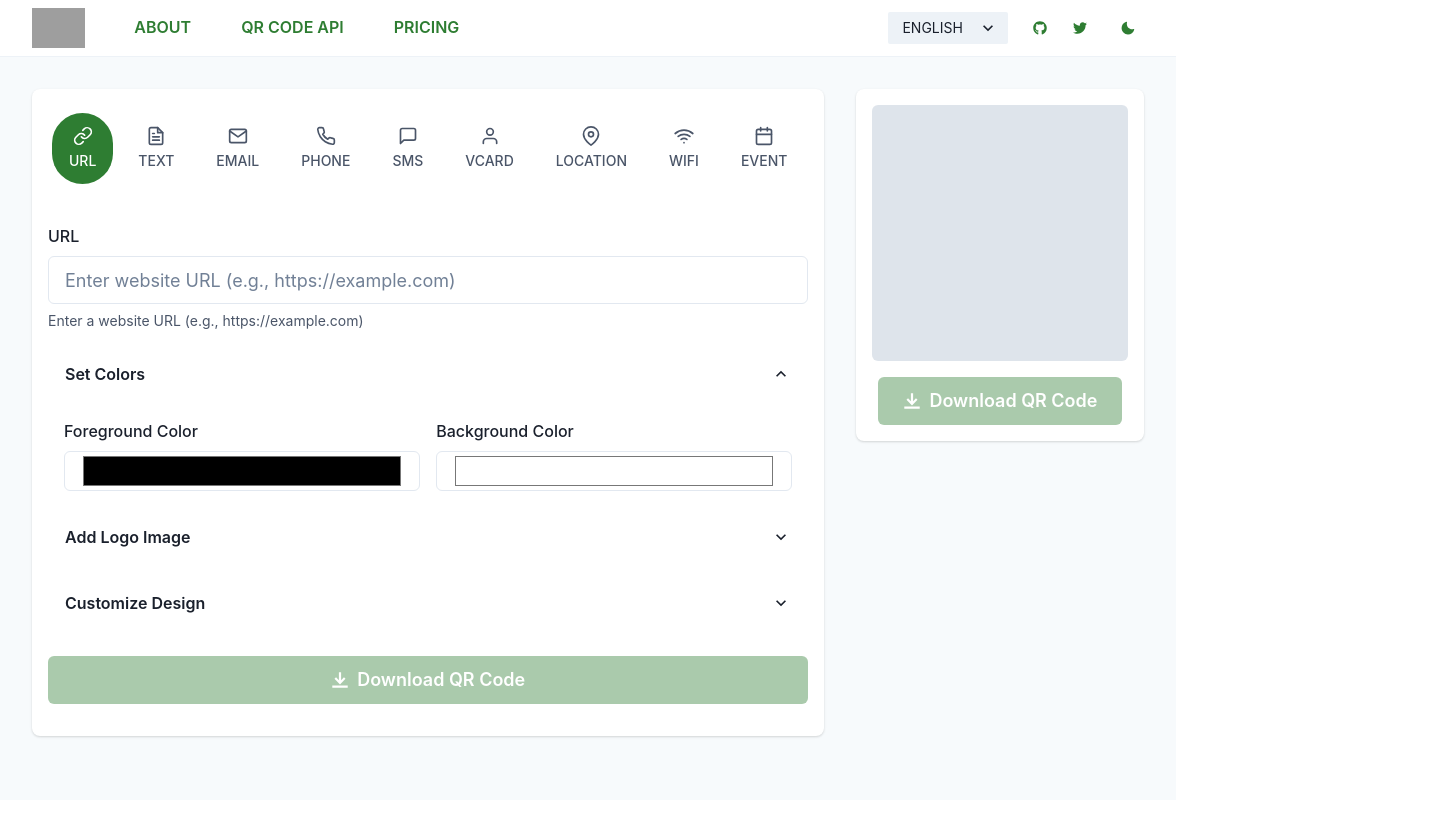
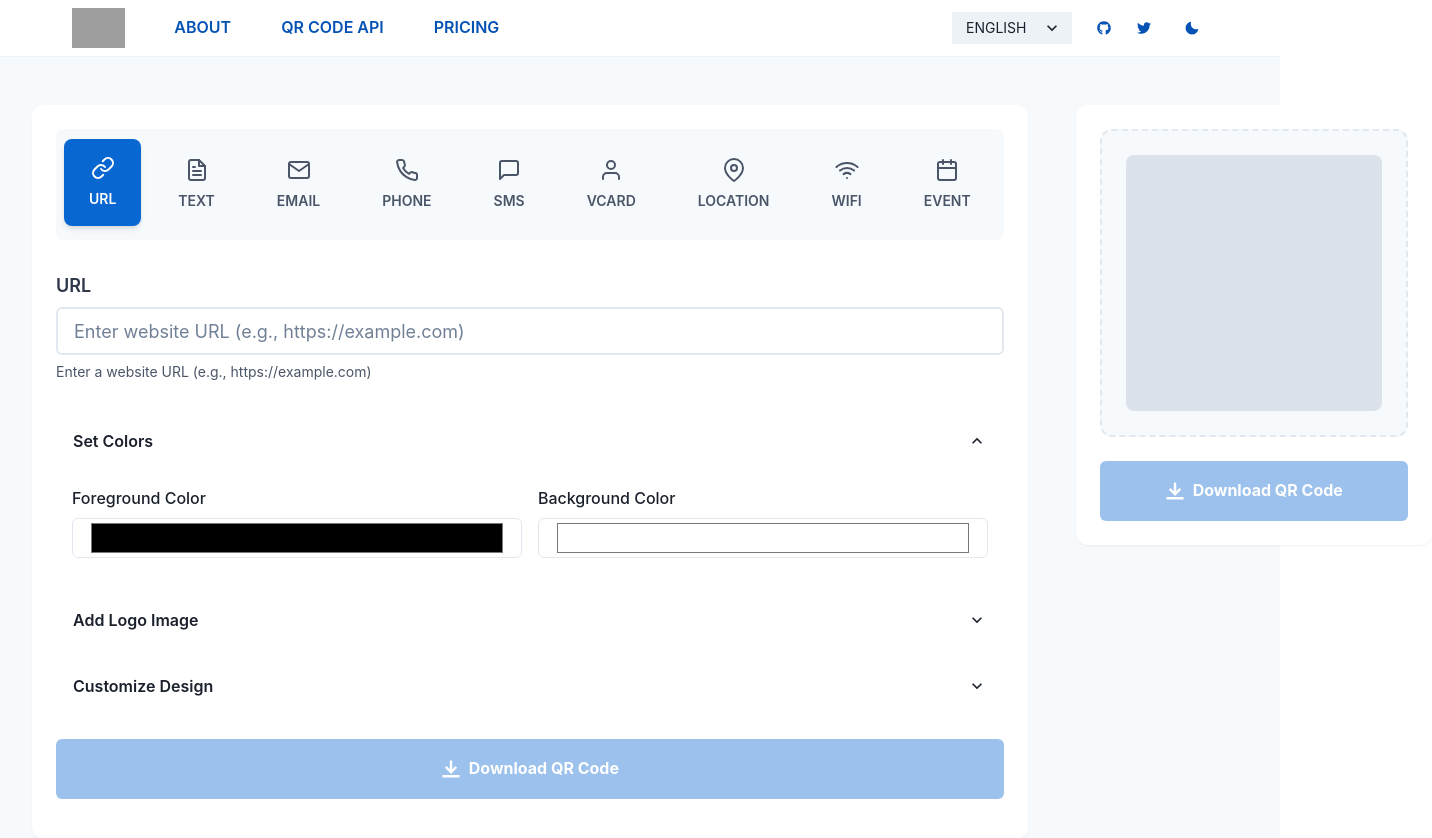
Before and after one commit to sobhanaz/tecsoqr, a React (Vite) app: page / in a window 1280 px wide. Shown: the top 838 px of the page, 1432 px wide, since content can reach past the window. Before the commit the page ends 800 px from the top, so only its background shows below. Built offline with nearby package versions, Linux system fonts and the light colour scheme; grey boxes are pictures that could not be loaded.

Commit message:
Enhance UI components and improve layout for QR Code Generator; update theme colors to a blue palette; refine form controls and button styles for better user experience.

```diff
--- a/src/App.tsx
+++ b/src/App.tsx
@@ -36,10 +36,10 @@ function App() {
       <ErrorBoundary>
         <Box minH="100vh" bg="gray.50" role="main">
           <Navbar />
-          <Container py={8} role="region" aria-label="QR Code Generator">
+          <Container maxW="7xl" py={12} px={{ base: 4, md: 8 }} role="region" aria-label="QR Code Generator">
             <HStack
               align="flex-start"
-              spacing={8}
+              spacing={{ base: 6, lg: 12 }}
               flexDirection={{ base: 'column', lg: 'row' }}
               role="group"
               aria-label="QR Code Generator Interface"
@@ -47,7 +47,14 @@ function App() {
               <VStack flex={1} spacing={8} align="stretch" w="100%">
                 <ContentTabs onUpdate={handleQRUpdate} />
               </VStack>
-              <Box flex={1} w="100%" role="complementary" aria-label="QR Code Preview">
+              <Box
+                flex={1}
+                w="100%"
+                role="complementary"
+                aria-label="QR Code Preview"
+                position="sticky"
+                top="24px"
+              >
                 <QRPreview {...qrData} />
               </Box>
             </HStack>
--- a/src/components/ContentTabs.tsx
+++ b/src/components/ContentTabs.tsx
@@ -41,12 +41,16 @@ interface ContentTabsProps {
 
 export const ContentTabs = ({ onUpdate }: ContentTabsProps) => {
   return (
-    <Box bg="white" borderRadius="lg" p={4} shadow="base">
+    <Box bg="white" borderRadius="xl" p={6} shadow="sm">
       <Tabs variant="soft-rounded" colorScheme="brand" isLazy>
         <TabList
           overflowX="auto"
           overflowY="hidden"
-          py={2}
+          py={3}
+          px={2}
+          gap={3}
+          bg="gray.50"
+          borderRadius="lg"
           sx={{
             scrollbarWidth: 'none',
             '::-webkit-scrollbar': { display: 'none' },
@@ -55,17 +59,26 @@ export const ContentTabs = ({ onUpdate }: ContentTabsProps) => {
           {contentTypes.map((type) => (
             <Tab
               key={type.id}
-              mx={1}
-              px={4}
-              py={3}
+              px={6}
+              py={4}
+              borderRadius="lg"
+              transition="all 0.2s"
               _selected={{
                 bg: 'brand.500',
                 color: 'white',
+                transform: 'translateY(-2px)',
+                shadow: 'md',
+              }}
+              _hover={{
+                bg: 'gray.100',
+                _selected: {
+                  bg: 'brand.500',
+                }
               }}
             >
-              <VStack spacing={1}>
-                <Icon as={type.icon} boxSize={5} />
-                <Text fontSize="sm" fontWeight="medium">
+              <VStack spacing={2}>
+                <Icon as={type.icon} boxSize={6} />
+                <Text fontSize="sm" fontWeight="semibold">
                   {type.label}
                 </Text>
               </VStack>
--- a/src/components/QRForm.tsx
+++ b/src/components/QRForm.tsx
@@ -148,12 +148,18 @@ export const QRForm = ({ onUpdate, type }: QRFormProps) => {
   return (
     <Box>
       <FormControl
-        mb={4}
+        mb={6}
         isInvalid={formData.content !== '' && !isValidInput(type, formData.content)}
         role="group"
         aria-labelledby={`${type}-label`}
       >
-        <FormLabel id={`${type}-label`}>
+        <FormLabel
+          id={`${type}-label`}
+          fontSize="lg"
+          fontWeight="semibold"
+          color="gray.700"
+          mb={2}
+        >
           {type.toUpperCase()}
         </FormLabel>
         <Input
@@ -163,6 +169,14 @@ export const QRForm = ({ onUpdate, type }: QRFormProps) => {
           placeholder={getPlaceholder(type)}
           size="lg"
           bg="white"
+          borderWidth={2}
+          _focus={{
+            borderColor: 'brand.500',
+            boxShadow: '0 0 0 1px var(--chakra-colors-brand-500)'
+          }}
+          _hover={{
+            borderColor: 'gray.400'
+          }}
           aria-label={`Enter ${type} for QR code generation`}
           aria-describedby={`${type}-helper`}
           required
@@ -177,8 +191,8 @@ export const QRForm = ({ onUpdate, type }: QRFormProps) => {
         )}
       </FormControl>
 
-      <Accordion allowMultiple defaultIndex={[0]}>
-        <AccordionItem border="none">
+      <Accordion allowMultiple defaultIndex={[0]} mt={8}>
+        <AccordionItem border="none" mb={4}>
           <AccordionButton bg="white" p={4} borderRadius="lg" mb={2}>
             <HStack flex="1" justify="space-between">
               <Text fontWeight="semibold">Set Colors</Text>
@@ -261,11 +275,19 @@ export const QRForm = ({ onUpdate, type }: QRFormProps) => {
 
       <Box mt={6}>
         <Button
-          colorScheme="blue"
+          colorScheme="brand"
           size="lg"
           width="100%"
-          leftIcon={<DownloadIcon />}
+          height="60px"
+          leftIcon={<DownloadIcon boxSize={5} />}
           isDisabled={!formData.content}
+          _hover={{
+            transform: 'translateY(-2px)',
+            shadow: 'lg'
+          }}
+          transition="all 0.2s"
+          fontWeight="bold"
+          fontSize="md"
         >
           Download QR Code
         </Button>
--- a/src/components/QRPreview.tsx
+++ b/src/components/QRPreview.tsx
@@ -54,10 +54,10 @@ export const QRPreview = ({ content, foregroundColor, backgroundColor, size, lev
 
   return (
     <Box
-      p={[3, 4]}
-      borderRadius="lg"
+      p={6}
+      borderRadius="xl"
       bg="white"
-      shadow="base"
+      shadow="sm"
       textAlign="center"
       width="100%"
       maxW="600px"
@@ -65,9 +65,16 @@ export const QRPreview = ({ content, foregroundColor, backgroundColor, size, lev
       role="region"
       aria-label="QR Code Preview"
     >
-      <VStack spacing={4}>
+      <VStack spacing={6}>
         {content ? (
-          <Box overflow="auto" p={2}>
+          <Box
+            overflow="hidden"
+            p={6}
+            bg="gray.50"
+            borderRadius="xl"
+            border="2px dashed"
+            borderColor="gray.200"
+          >
             <QRCodeCanvas
               ref={qrRef}
               value={content}
@@ -80,24 +87,40 @@ export const QRPreview = ({ content, foregroundColor, backgroundColor, size, lev
             />
           </Box>
         ) : (
+          <Box
+            p={6}
+            bg="gray.50"
+            borderRadius="xl"
+            border="2px dashed"
+            borderColor="gray.200"
+          >
             <Skeleton
               height={size}
               width={size}
               startColor="gray.100"
               endColor="gray.300"
-            borderRadius="md"
+              borderRadius="lg"
             />
+          </Box>
         )}
         <Button
-          colorScheme="blue"
+          colorScheme="brand"
           onClick={downloadQRCode}
           size="lg"
-          width={["100%", "auto"]}
-          leftIcon={<DownloadIcon />}
+          width="full"
+          height="60px"
+          leftIcon={<DownloadIcon boxSize={5} />}
           isLoading={isLoading}
           isDisabled={!content}
           loadingText="Downloading..."
           aria-label="Download QR code as PNG image"
+          _hover={{
+            transform: 'translateY(-2px)',
+            shadow: 'lg'
+          }}
+          transition="all 0.2s"
+          fontWeight="bold"
+          fontSize="md"
         >
           Download QR Code
         </Button>
--- a/src/theme.ts
+++ b/src/theme.ts
@@ -3,16 +3,16 @@ import { extendTheme } from '@chakra-ui/react'
 const theme = extendTheme({
   colors: {
     brand: {
-      50: '#e8f5e9',
-      100: '#c8e6c9',
-      200: '#a5d6a7',
-      300: '#81c784',
-      400: '#66bb6a',
-      500: '#2e7d32', // Primary green color
-      600: '#2e7d32',
-      700: '#1b5e20',
-      800: '#1b5e20',
-      900: '#1b5e20',
+      50: '#E6F6FF',
+      100: '#BAE3FF',
+      200: '#7CC4FA',
+      300: '#47A3F3',
+      400: '#2186EB',
+      500: '#0967D2', // Primary blue color
+      600: '#0552B5',
+      700: '#03449E',
+      800: '#01337D',
+      900: '#002159',
     },
   },
   styles: {
```
Lines whose indentation alone changed are shown as unchanged.
